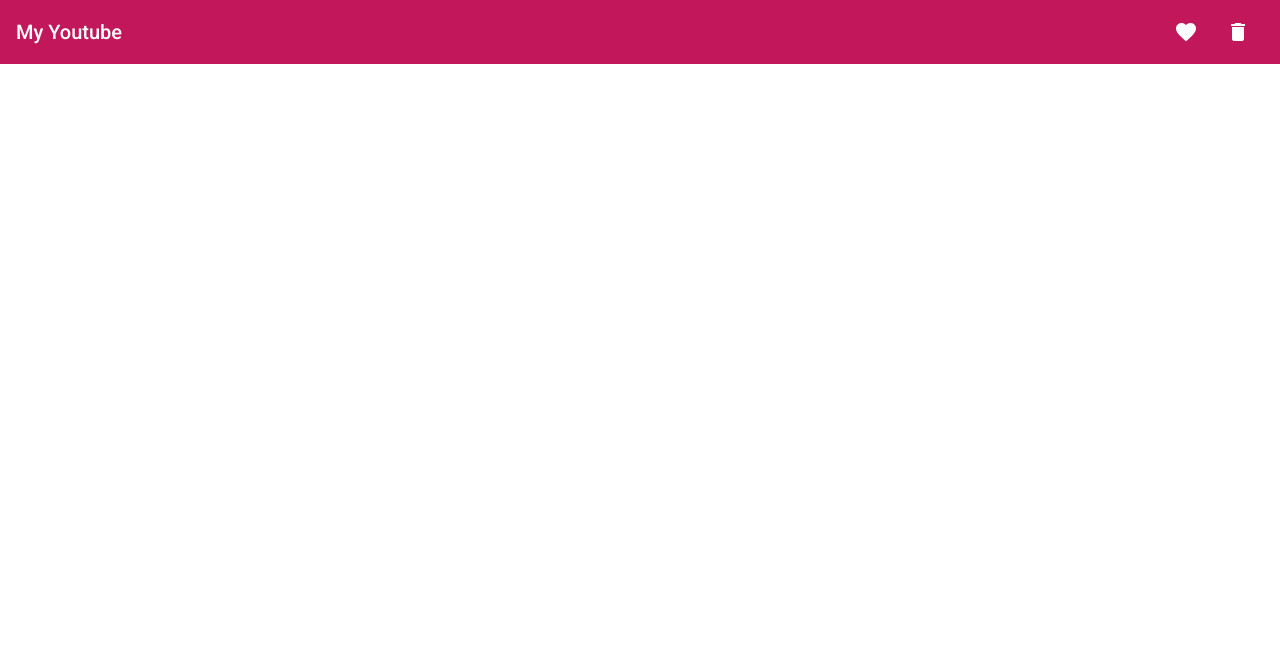
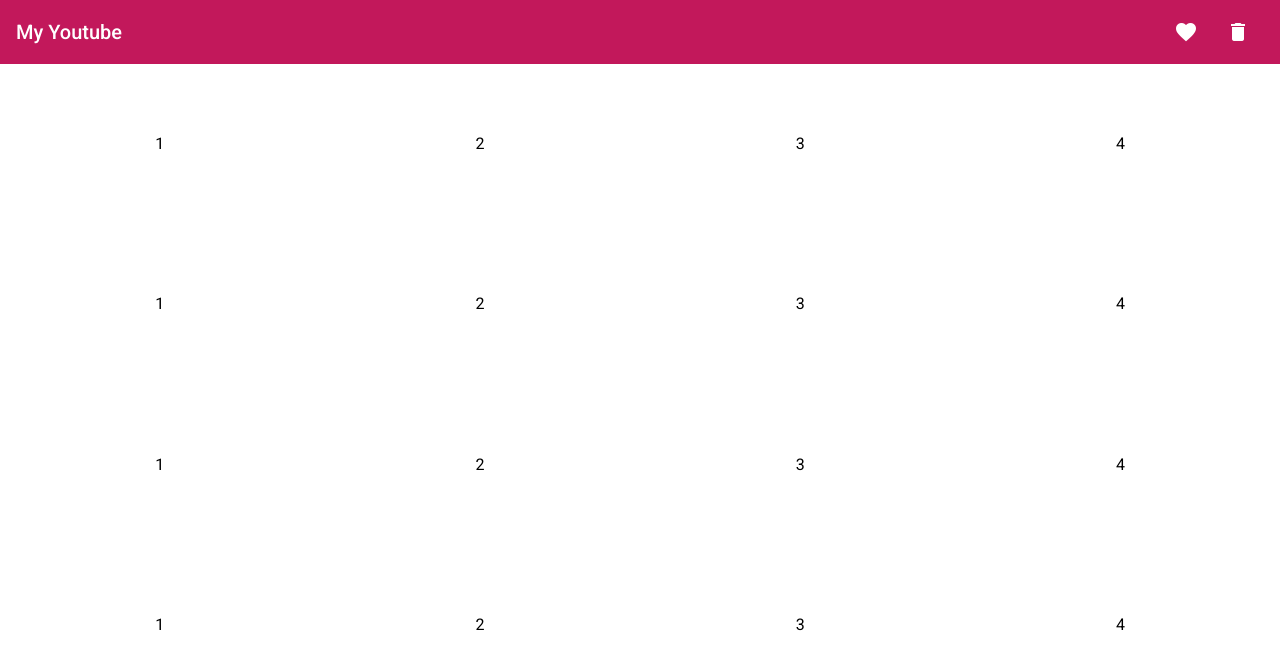
Before and after one commit to kuncevic/angular-workshop, an Angular app in the folder client/: page / in a window 1280 px wide. Shown: the top 668 px of the page. Built offline with nearby package versions, Linux system fonts and the light colour scheme.

Commit message:
feat: setup videos grid

```diff
--- a/client/src/app/app-routing.module.ts
+++ b/client/src/app/app-routing.module.ts
@@ -1,11 +1,21 @@
 import { NgModule } from '@angular/core';
-import { Routes, RouterModule } from '@angular/router';
+import { RouterModule, Routes } from '@angular/router';
 
 
-const routes: Routes = [];
+const routes: Routes = [
+  {
+    path: '',
+    loadChildren: () => import('./videos/videos.module').then(m => m.VideosModule),
+  },
+  {
+    path: '**',
+    redirectTo: '/',
+  },
+];
 
 @NgModule({
   imports: [RouterModule.forRoot(routes)],
-  exports: [RouterModule]
+  exports: [RouterModule],
 })
-export class AppRoutingModule { }
+export class AppRoutingModule {
+}
--- a/client/src/app/app.component.html
+++ b/client/src/app/app.component.html
@@ -5,6 +5,6 @@
     <mat-icon class="example-icon" aria-hidden="false" aria-label="Example heart icon">favorite</mat-icon>
     <mat-icon class="example-icon" aria-hidden="false" aria-label="Example delete icon">delete</mat-icon>
   </mat-toolbar-row>
+</mat-toolbar>
 
-  <router-outlet></router-outlet>
-</mat-toolbar>
+<router-outlet></router-outlet>
--- /dev/null
+++ b/client/src/app/videos/videos-routing.module.ts
@@ -0,0 +1,12 @@
+import { NgModule } from '@angular/core';
+import { Routes, RouterModule } from '@angular/router';
+
+import { VideosComponent } from './videos.component';
+
+const routes: Routes = [{ path: '', component: VideosComponent }];
+
+@NgModule({
+  imports: [RouterModule.forChild(routes)],
+  exports: [RouterModule]
+})
+export class VideosRoutingModule { }
--- /dev/null
+++ b/client/src/app/videos/videos.component.html
@@ -0,0 +1,18 @@
+<mat-grid-list cols="4" rowHeight="2:1">
+  <mat-grid-tile>1</mat-grid-tile>
+  <mat-grid-tile>2</mat-grid-tile>
+  <mat-grid-tile>3</mat-grid-tile>
+  <mat-grid-tile>4</mat-grid-tile>
+  <mat-grid-tile>1</mat-grid-tile>
+  <mat-grid-tile>2</mat-grid-tile>
+  <mat-grid-tile>3</mat-grid-tile>
+  <mat-grid-tile>4</mat-grid-tile>
+  <mat-grid-tile>1</mat-grid-tile>
+  <mat-grid-tile>2</mat-grid-tile>
+  <mat-grid-tile>3</mat-grid-tile>
+  <mat-grid-tile>4</mat-grid-tile>
+  <mat-grid-tile>1</mat-grid-tile>
+  <mat-grid-tile>2</mat-grid-tile>
+  <mat-grid-tile>3</mat-grid-tile>
+  <mat-grid-tile>4</mat-grid-tile>
+</mat-grid-list>
--- /dev/null
+++ b/client/src/app/videos/videos.component.ts
@@ -0,0 +1,15 @@
+import { Component, OnInit } from '@angular/core';
+
+@Component({
+  selector: 'app-videos',
+  templateUrl: './videos.component.html',
+  styleUrls: ['./videos.component.scss']
+})
+export class VideosComponent implements OnInit {
+
+  constructor() { }
+
+  ngOnInit() {
+  }
+
+}
```
Also changed, not shown: client/src/app/videos/videos.module.ts (added, +17 -0 lines), client/src/app/videos/videos.component.scss (added), 1 other file (tests, documents, lock files or other folders).
